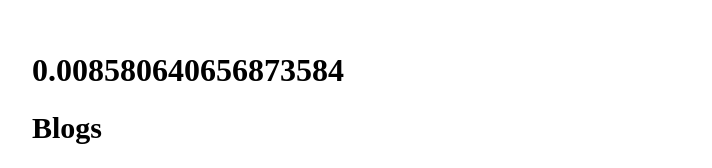
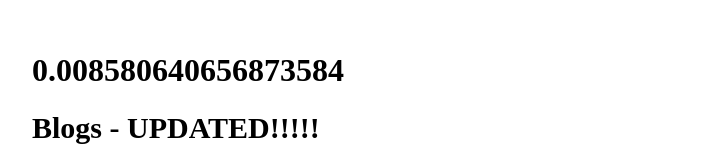
Before and after one commit to Jerga99/next-app-router, a Next.js app: page / in a window 1280 px wide. Shown: the part 177-345 px from the top of the page, without its empty margins (176-888 px from the left). Built offline with nearby package versions, Linux system fonts and the light colour scheme.

Commit message:
Build vs Dev

```diff
--- a/src/components/blogs/BlogList.js
+++ b/src/components/blogs/BlogList.js
@@ -4,7 +4,7 @@ export function BlogList({blogs}) {
 
   return (
     <>
-      <div className="content-section-title">Blogs</div>
+      <div className="content-section-title">Blogs - UPDATED!!!!!</div>
       <div className="content-list">
         { blogs.map(blog =>
           <div className="content-item" key={blog.id}>
```
